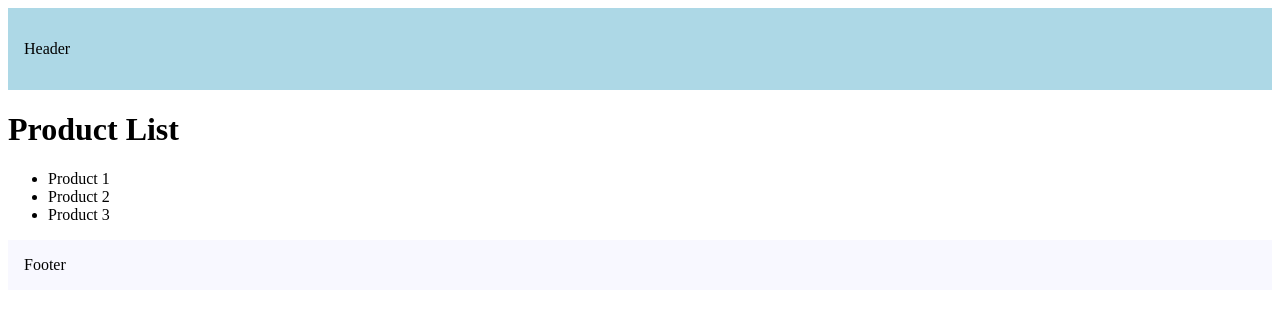
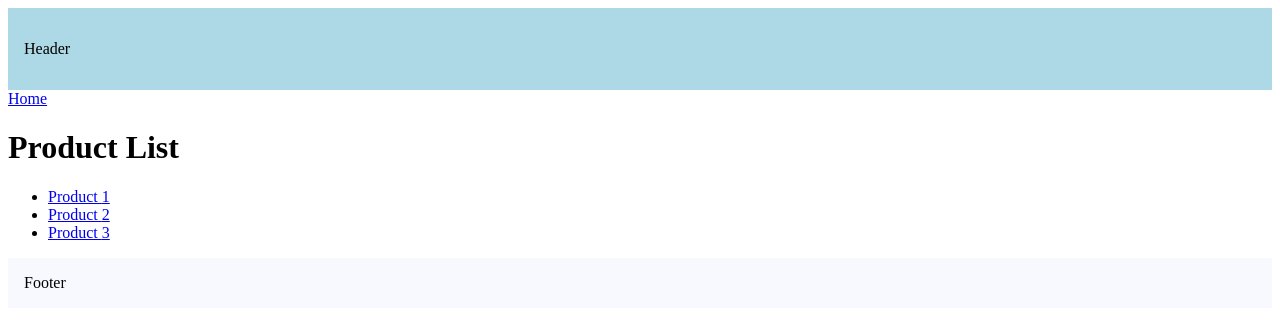
Before and after one commit to KaranRohra/nextjs-codevolution, a Next.js app in the folder routing-demo/: page /products in a window 1280 px wide. Shown: the top 326 px of the page. Built offline with nearby package versions, Linux system fonts and the light colour scheme.

Commit message:
19 - Link Tag

```diff
--- a/routing-demo/src/app/products/page.tsx
+++ b/routing-demo/src/app/products/page.tsx
@@ -1,4 +1,5 @@
 import { Metadata } from "next";
+import Link from "next/link";
 import React from "react";
 
 export const metadata: Metadata = {
@@ -8,11 +9,16 @@ export const metadata: Metadata = {
 const ProductList = () => {
   return (
     <div>
+      <Link href={"/"}>Home</Link>
       <h1>Product List</h1>
       <ul>
-        <li>Product 1</li>
-        <li>Product 2</li>
-        <li>Product 3</li>
+        {[1, 2, 3].map((id) => (
+          <li key={id}>
+            <Link href={`products/${id}`} replace={id === 3}>
+              Product {id}
+            </Link>
+          </li>
+        ))}
       </ul>
     </div>
   );
```
Also changed, not shown: routing-demo/src/app/page.tsx (+10 -5 lines).
